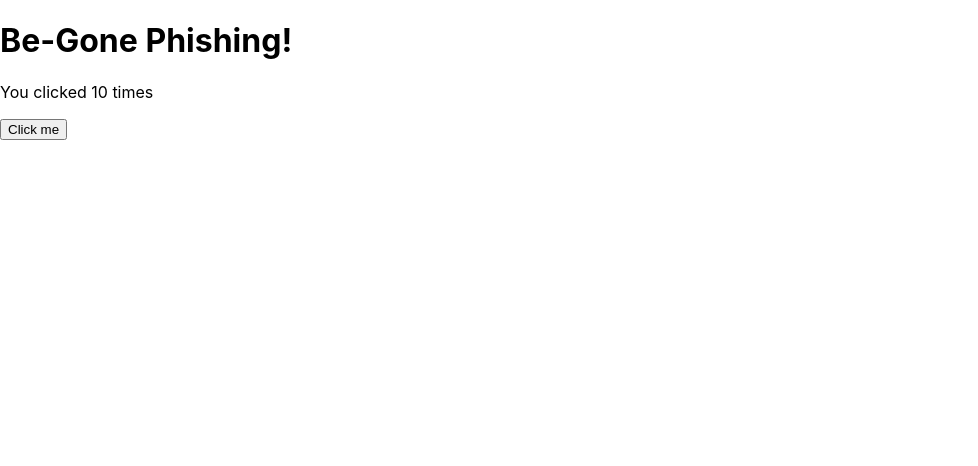
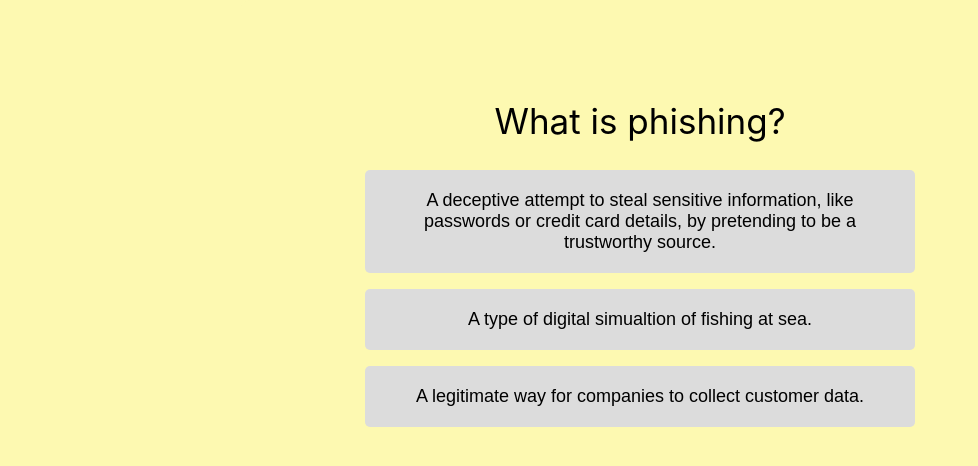
Before and after one commit to nikkifok/my-react-app, a React (Create React App) app: page /PreTest in a window 1280 px wide. Shown: the top 466 px of the page, without its empty margins (0-978 px from the left). Built offline with nearby package versions, Linux system fonts and the light colour scheme.

Commit message:
First commit

```diff
--- a/src/App.css
+++ b/src/App.css
@@ -7,9 +7,94 @@
   pointer-events: none;
 }
 
-@media (prefers-reduced-motion: no-preference) {
-  .App-logo {
-    animation: App-logo-spin infinite 20s linear;
+
+.homepage {
+  display: block;
+  margin-left: auto;
+  margin-right: auto;
+  margin-top: auto;
+  max-width: 100%;
+  height:auto;
+  position: fixed;
+}
+
+.homepage-container {
+  background-color: #FDF9B1;
+  padding: 20px;
+  font-size: 2vw;
+}
+
+.invisible-btn {
+  position: relative;
+  margin-left: 65%;
+  margin-top: 25%;
+  width: 30%;
+  height: 10%;
+  opacity: 100%;
+  cursor: pointer;
+  background-color: transparent;
+  font-size: 2vw;
+  font-family: 'Courier New', Courier, monospace;
+  border: none;
+  text-decoration: underline;
+}
+
+.test-container {
+  background-color: #FDF9B1;
+  padding: 100px;
+  border-radius: 10px;
+  max-width: 600px;
+  margin: auto;
+  text-align: center;
+}
+
+.question-section {
+  margin-bottom: 20px;
+}
+
+.question-text {
+  margin-bottom: 20px;
+  font-size: 35px;
+}
+
+.answer-section button {
+  background-color:gainsboro;
+  color: black;
+  padding: 20px 20px;
+  width: 550px;
+  margin: 8px;
+  border: none;
+  border-radius: 5px;
+  cursor: pointer;
+  font-size: 18px;
+}
+
+.answer-section button:hover {
+  background-color: #45a049;
+}
+
+.completion-message {
+  font-size: 24px;
+}
+
+@media screen and (min-width: 600px) {
+  .homepage-container {
+    font-size: 3vw;
+  }
+
+  .invisible-btn {
+    font-size: 3vw;
+    margin-top: 30%;
+  }
+}
+
+@media screen and (max-width: 992px) {
+  .homepage-container {
+    font-size: 2vw;
+  }
+
+  .invisible-btn {
+    font-size: 2vw;
   }
 }
 
--- a/src/App.js
+++ b/src/App.js
@@ -1,11 +1,16 @@
 import React from "react";
-import MyComponent from "./MyComponent";
+import { BrowserRouter as Router, Route, Routes } from "react-router-dom";
+import Homepage from "./Homepage";
+import PreTest from "./PreTest";
 
 function App() {
   return (
-    <div className="App">
-      <MyComponent initialCount={10} />
-    </div>
+    <Router>
+      <Routes>
+        <Route path="/" element={<Homepage />} />
+        <Route path="/PreTest" element={<PreTest />} />
+      </Routes>
+    </Router>
   );
 }
 
--- /dev/null
+++ b/src/Homepage.js
@@ -0,0 +1,24 @@
+import React from "react";
+import { useNavigate } from "react-router-dom";
+import "./App.css";
+
+function Homepage() {
+    const navigate = useNavigate();
+
+    const handleClick = () => {
+        navigate("/PreTest");
+    };
+
+    return (
+      <div className="homepage-container">
+        <img
+          className="homepage"
+          src="https://i.imgur.com/dRp7G5w.png"
+        alt="Homepage"
+      />
+      <button className="invisible-btn" onClick={handleClick}>Start Game</button>
+      </div>
+    );
+  }
+
+  export default Homepage;
--- a/src/MyComponent.js
+++ /dev/null
@@ -1,17 +0,0 @@
-//MyComponent.js
-
-import React, { useState } from "react";
-
-function MyComponent( { initialCount }) {
-    const [count, setCount] = useState(initialCount);
-
-    return (
-        <div>
-        <h1> Be-Gone Phishing!</h1>
-        <p>You clicked {count} times</p>
-        <button onClick={() => setCount(count + 1)}>Click me</button>
-        </div>
-    );
-}
-
-export default MyComponent;
--- /dev/null
+++ b/src/Popup.css
@@ -0,0 +1,40 @@
+/* Popup.css */
+
+.popup-overlay {
+    position: fixed;
+    top: 0;
+    left: 0;
+    width: 100%;
+    height: 100%;
+    background: rgba(0, 0, 0, 0.5);
+    display: flex;
+    justify-content: center;
+    align-items: center;
+    z-index: 1000;
+  }
+
+  .popup-content {
+    background: white;
+    padding: 20px;
+    border-radius: 5px;
+    text-align: center;
+    max-width: 400px;
+    width: 80%;
+  }
+
+  .popup-content h2 {
+    margin-bottom: 20px;
+  }
+
+  .popup-content button {
+    padding: 10px 20px;
+    background-color: #4caf50;
+    color: white;
+    border: none;
+    border-radius: 5px;
+    cursor: pointer;
+  }
+
+  .popup-content button:hover {
+    background-color: #45a049;
+  }
--- /dev/null
+++ b/src/Popup.js
@@ -0,0 +1,17 @@
+// Popup.js
+
+import React from "react";
+import "./Popup.css";
+
+function Popup({ message, onClose}) {
+    return (
+        <div className="popup-overlay">
+            <div className="popup-content">
+                <h2>{message}</h2>
+                <button onClick={onClose}>Close</button>
+            </div>
+        </div>
+    );
+}
+
+export default Popup;
--- /dev/null
+++ b/src/PreTest.js
@@ -0,0 +1,97 @@
+// PreTest.js
+
+import React, { useEffect, useState } from "react";
+import { useNavigate, useLocation } from "react-router-dom";
+import Test from "./Test";
+import Popup from "./Popup";
+
+const questions = [
+    {
+        question: "What is phishing?",
+        options: [
+            "A deceptive attempt to steal sensitive information, like passwords or credit card details, by pretending to be a trustworthy source.",
+            "A type of digital simualtion of fishing at sea.",
+            "A legitimate way for companies to collect customer data.",
+        ],
+    },
+
+    {
+        question: "Which of the following are types of phishing?",
+        options: [
+            "Email",
+            "Text message",
+            "Phone calls",
+            "All of the above",
+        ],
+    },
+];
+
+function PreTest() {
+    const navigate = useNavigate();
+    const location = useLocation();
+    const [currentQuestionIndex, setCurrentQuestionIndex] = useState(0);
+    const [responses, setResponses] = useState([]);
+    const [showPopup, setShowPopup] = useState(false);
+
+    useEffect(() => {
+        // This extracts the question indext from the URL
+        const query = new URLSearchParams(location.search);
+        const questionIndex = parseInt(query.get("question") || "0", 10);
+        setCurrentQuestionIndex(questionIndex);
+    }, [location]);
+
+    const handleAnswer = (answer) => {
+        setResponses([...responses, answer]);
+        const nextQuestion = currentQuestionIndex + 1;
+        if (nextQuestion < questions.length) {
+            navigate(`?question=${nextQuestion}`);
+        } else {
+            // Test is complete
+            setShowPopup(true);
+            // To enable when database server is up
+            //sendResponses([...responses, answer]);
+        }
+    };
+
+    /** const sendResponses = async (responses) => {
+        try {
+          const res = await fetch('https://your-heroku-app.herokuapp.com/submit', {
+            method: 'POST',
+            headers: {
+              'Content-Type': 'application/json',
+            },
+            body: JSON.stringify({ responses }),
+          });
+          const data = await res.text();
+          console.log(data);
+        } catch (error) {
+          console.error('Error sending responses:', error);
+        }
+      };
+      **/
+
+    const handleClosePopup = () => {
+        setShowPopup(false);
+    };
+
+    return (
+        <div className="test-container">
+            {currentQuestionIndex < questions.length ? (
+                <Test
+                    question={questions[currentQuestionIndex].question}
+                    options={questions[currentQuestionIndex].options}
+                    onAnswer={handleAnswer}
+                />
+            ) : (
+                <div className="completion-message">
+                    Thank you for your responses!
+                    </div>
+            )}
+            {showPopup && (
+                <Popup message="Thank you for your responses!" onClose={handleClosePopup} />
+            )}
+        </div>
+    );
+}
+
+export default PreTest;
--- /dev/null
+++ b/src/Test.js
@@ -0,0 +1,20 @@
+//Test.js
+
+import React, { useState } from "react";
+
+function Test({ question, options, onAnswer}) {
+    return (
+        <div className="question-section">
+            <div className="question-text">{question}</div>
+            <div className="answer-section">
+                {options.map((option, index) => (
+                    <button key={index} onClick={() => onAnswer(option)}>
+                        {option}
+                    </button>
+                ))}
+            </div>
+        </div>
+    )
+}
+
+export default Test;
--- a/src/index.css
+++ b/src/index.css
@@ -5,6 +5,7 @@ body {
     sans-serif;
   -webkit-font-smoothing: antialiased;
   -moz-osx-font-smoothing: grayscale;
+  background-color: #FDF9B1;
 }
 
 code {
```
Also changed, not shown: package.json (+10 -2 lines), src/homepage.png (added), 1 other file (tests, documents, lock files or other folders).
